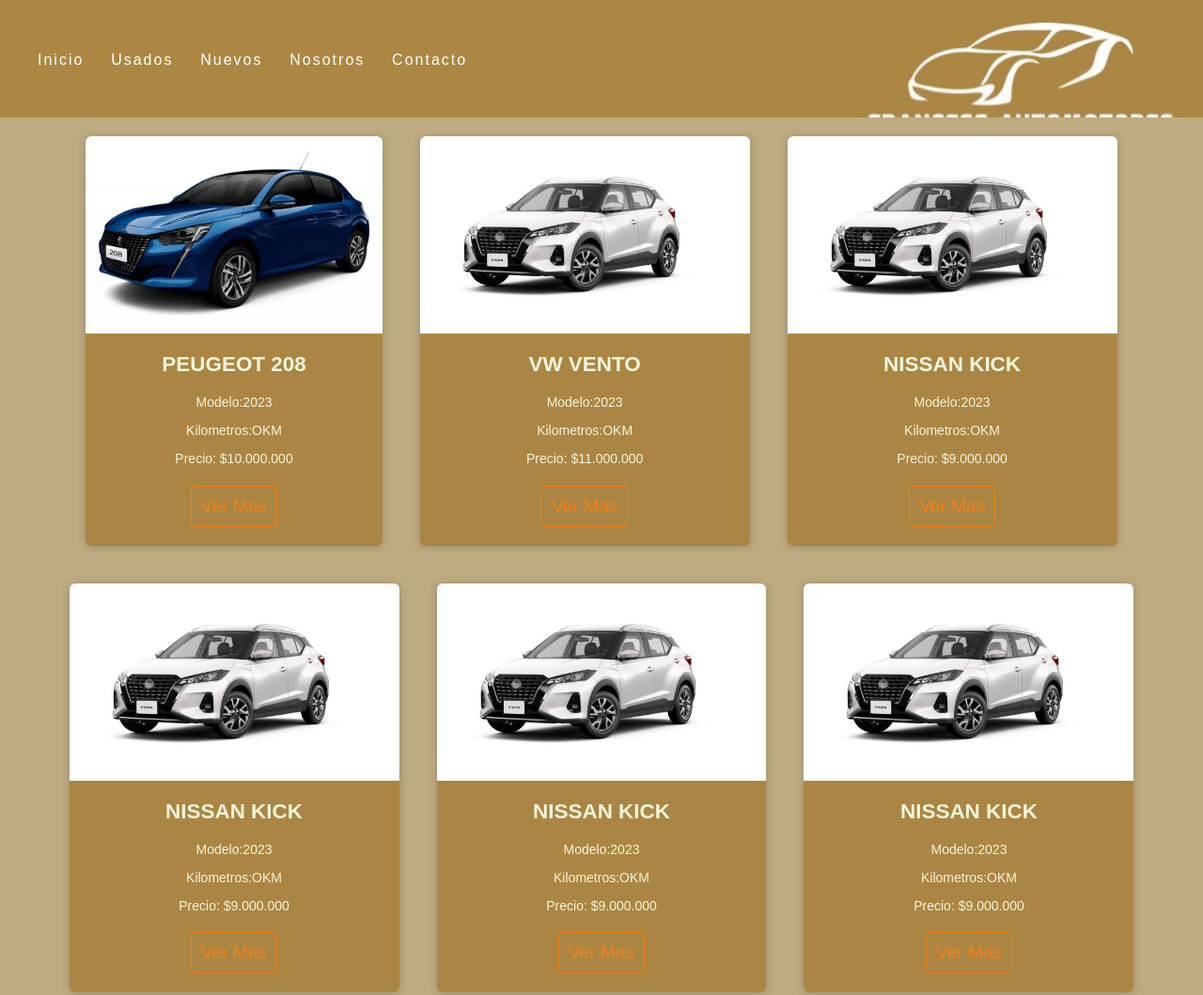
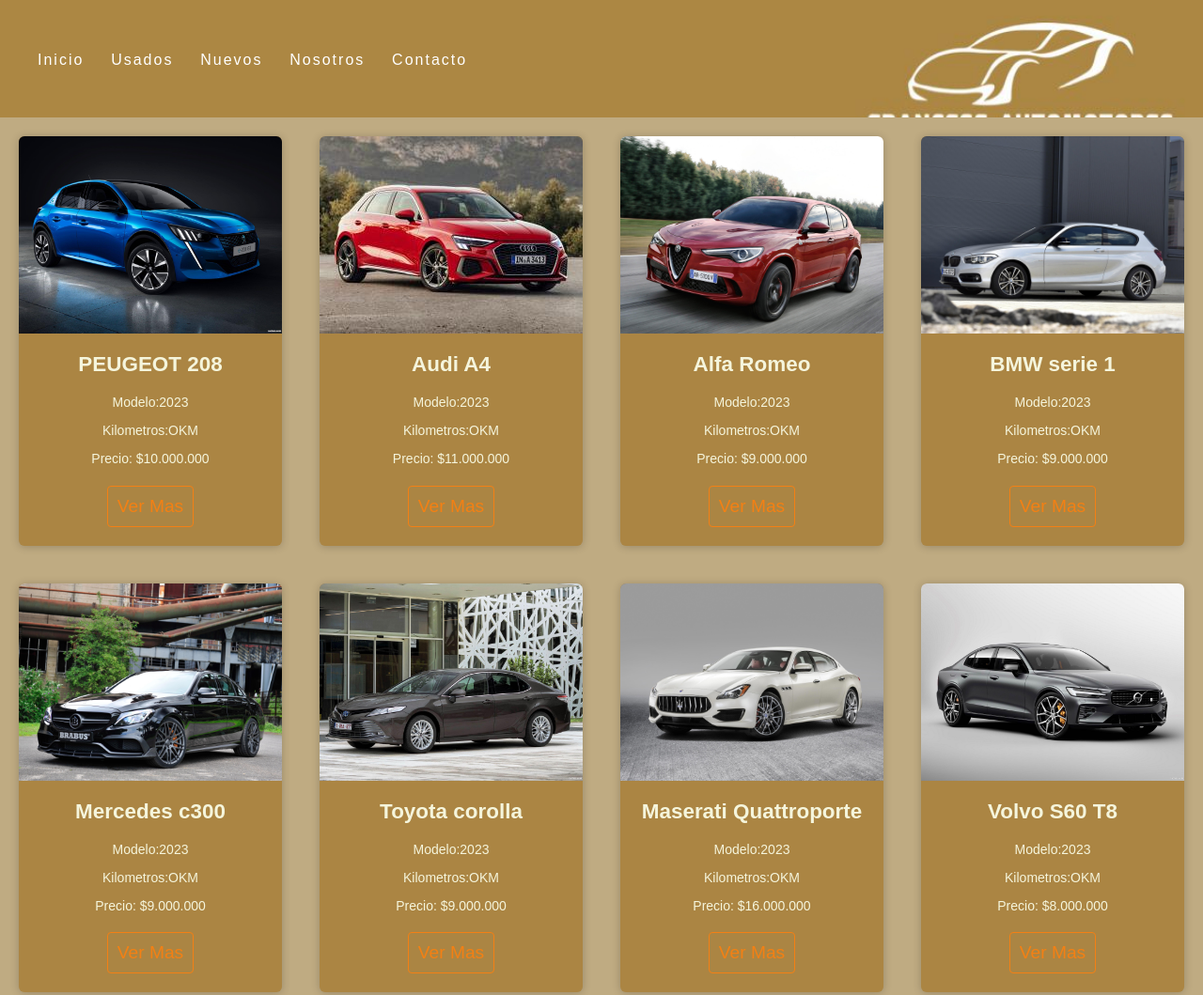
Before and after one commit to GuidoFrancese/PF-Francese, a website: page pages/nuevos.html in a window 1280 px wide. Shown: the top 1059 px of the page at 94% size. Drawn offline with Linux system fonts and the light colour scheme.

Commit message:
agregue tamaños adecuados a las imagenes

```diff
--- a/css/style.css
+++ b/css/style.css
@@ -360,8 +360,8 @@
     box-shadow: 5px 5px 20px rgba(0, 0, 0, 0.4);
     transform: translateY(-3%); }
   .cartas img {
-    width: 100%;
-    height: 350px; }
+    width: auto;
+    height: 300px; }
   .cartas .contenido-cartas {
     padding: 15px;
     text-align: center; }
--- a/pages/nuevos.html
+++ b/pages/nuevos.html
@@ -41,7 +41,7 @@
         <div class="container-cards">
             <div class="cards">
                 <figure>
-                    <img src="../assetes/images/peugeot 208 nuevos.jpeg" alt="peugeot 208">
+                    <img src="../assetes/images/208 2019.jpg" alt="peugeot 208">
                 <div class="contenido-cards">
                     <h3>PEUGEOT 208</h3>
                     <p>Modelo:2023</p>
@@ -52,10 +52,10 @@
             </div>
             <div class="cards">
                 <figure>
-                    <img src="../assetes/images/Nissasn kick nuevos.jpg" alt="vw vento">
+                    <img src="../assetes/images/audiosport.jpg" alt="audi">
                 </figure>
                 <div class="contenido-cards">
-                    <h3>VW VENTO</h3>
+                    <h3>Audi A4</h3>
                     <p>Modelo:2023</p>
                     <p>Kilometros:OKM</p>
                     <p>Precio: $11.000.000</p>
@@ -64,10 +64,10 @@
             </div>
             <div class="cards">
                 <figure>
-                    <img src="../assetes/images/Nissasn kick nuevos.jpg" alt="nissan kick">
+                    <img src="../assetes/images/alfa romeo.jpg" alt="alfa romeo">
                 </figure>
                 <div class="contenido-cards">
-                    <h3>NISSAN KICK</h3>
+                    <h3>Alfa Romeo</h3>
                     <p>Modelo:2023</p>
                     <p>Kilometros:OKM</p>
                     <p>Precio: $9.000.000</p>
@@ -76,10 +76,10 @@
             </div>
             <div class="cards">
                 <figure>
-                    <img src="../assetes/images/Nissasn kick nuevos.jpg" alt="nissan kick">
+                    <img src="../assetes/images/BMW.jpg" alt="BMW">
                 </figure>
                 <div class="contenido-cards">
-                    <h3>NISSAN KICK</h3>
+                    <h3>BMW serie 1</h3>
                     <p>Modelo:2023</p>
                     <p>Kilometros:OKM</p>
                     <p>Precio: $9.000.000</p>
@@ -88,10 +88,10 @@
             </div>
             <div class="cards">
                 <figure>
-                    <img src="../assetes/images/Nissasn kick nuevos.jpg" alt="nissan kick">
+                    <img src="../assetes/images/mercedes c300.jpg" alt="Mercdes c300">
                 </figure>
                 <div class="contenido-cards">
-                    <h3>NISSAN KICK</h3>
+                    <h3>Mercedes c300</h3>
                     <p>Modelo:2023</p>
                     <p>Kilometros:OKM</p>
                     <p>Precio: $9.000.000</p>
@@ -100,10 +100,10 @@
             </div>
             <div class="cards">
                 <figure>
-                    <img src="../assetes/images/Nissasn kick nuevos.jpg" alt="nissan kick">
+                    <img src="../assetes/images/toyota corolla.jpg" alt="corolla">
                 </figure>
                 <div class="contenido-cards">
-                    <h3>NISSAN KICK</h3>
+                    <h3>Toyota corolla</h3>
                     <p>Modelo:2023</p>
                     <p>Kilometros:OKM</p>
                     <p>Precio: $9.000.000</p>
@@ -112,10 +112,10 @@
             </div>
             <div class="cards">
                 <figure>
-                    <img src="../assetes/images/Nissasn kick nuevos.jpg" alt="ram">
+                    <img src="../assetes/images/maserati_quattroporte.jpg" alt="masserati">
                 </figure>
                 <div class="contenido-cards">
-                    <h3>FORD RAM</h3>
+                    <h3>Maserati Quattroporte</h3>
                     <p>Modelo:2023</p>
                     <p>Kilometros:OKM</p>
                     <p>Precio: $16.000.000</p>
@@ -124,10 +124,10 @@
             </div>
             <div class="cards">
                 <figure>
-                   <img src="../assetes/images/Nissasn kick nuevos.jpg" alt="honda cb1000r">
+                   <img src="../assetes/images/volvo s60.jpg" alt="volvo">
                 </figure>
                 <div class="contenido-cards">
-                    <h3>HONDA CB1000R</h3>
+                    <h3>Volvo S60 T8</h3>
                     <p>Modelo:2023</p>
                     <p>Kilometros:OKM</p>
                     <p>Precio: $8.000.000</p>
```
Also changed, not shown: pages/contacto.html (+2 -1 lines), pages/usados.html (+13 -13 lines), assetes/images/208 2019.jpg (added), assetes/images/BMW.jpg (added), assetes/images/CRONOS-1.jpeg (added), assetes/images/alfa romeo.jpg (added), assetes/images/audiosport.jpg (added), assetes/images/maserati_quattroporte.jpg (added), assetes/images/mercedes c300.jpg (added), assetes/images/toyota corolla.jpg (added), assetes/images/volvo s60.jpg (added).
